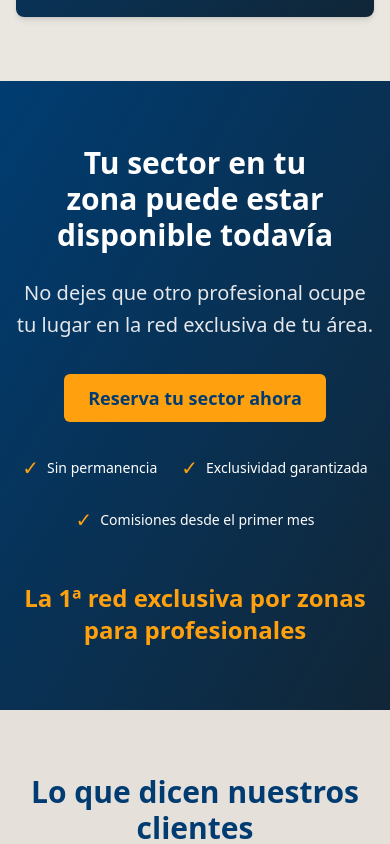
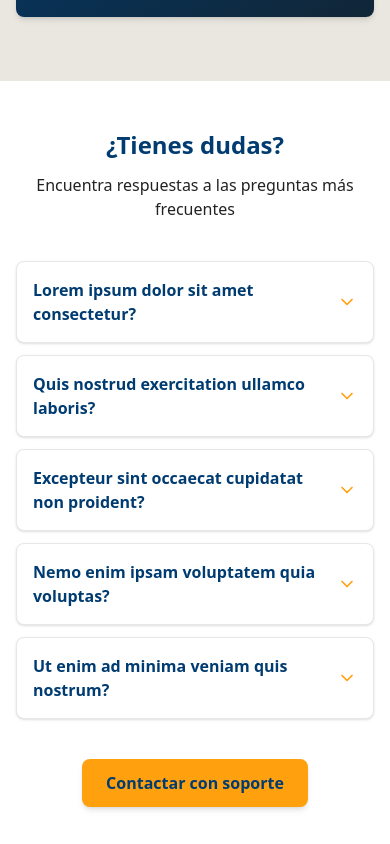
Before and after one commit to grinxy/kreator, a Next.js app: page / in a window 390 px wide. Shown: the part 6540-7384 px from the top of the page. Built offline with nearby package versions, Linux system fonts and the light colour scheme; no server answers.

Commit message:
feat(faq): add new FAQ section with responsive accordion and external data file

```diff
--- a/src/app/layout.tsx
+++ b/src/app/layout.tsx
@@ -2,7 +2,7 @@ import type React from "react"
 import type { Metadata } from "next"
 import { Suspense } from "react"
 import Script from "next/script"
-import "./globals.css"
+import "@/styles/globals.css"
 
 const GTM_ID = process.env.NEXT_PUBLIC_GTM_ID
 
--- a/src/app/page.tsx
+++ b/src/app/page.tsx
@@ -7,6 +7,7 @@ import { BenefitsSection } from "@/components/home-sections/benefits/benefits-se
 import { FinalCTASection } from "@/components/home-sections/final-cta/final-cta-section"
 import { TestimonialsSection } from "@/components/home-sections/testimonial/testimonials-section"
 import { Footer } from "@/components/layout/footer"
+import { FAQSection } from "@/components/home-sections/faq/faq-section"
 
 export default function HomePage() {
   return (
@@ -18,6 +19,7 @@ export default function HomePage() {
         <AboutSection />
         <ProfilesSection />
         <BenefitsSection />
+        <FAQSection />
         <FinalCTASection />
         <TestimonialsSection />
       </main>
--- a/src/components/home-sections/about/about-section.tsx
+++ b/src/components/home-sections/about/about-section.tsx
@@ -1,9 +1,11 @@
 import { SectionWrapper } from "@/components/layout/section-wrapper"
+import {SectionDivider} from "@/components/ui/section-divider"
 
 export function AboutSection() {
   return (
+    <div className="relative">
       <SectionWrapper id="sobre-kreator" className="py-16 md:py-24 bg-white">
-      <div className="max-w-4xl mx-auto">
+        <div className="relative max-w-4xl mx-auto z-10">
           <h2 className="text-3xl md:text-4xl font-bold text-kreator-blue mb-8 text-center">¿Qué es Kreator?</h2>
 
           <div className="space-y-6 text-lg text-gray-700 leading-relaxed">
@@ -54,8 +56,8 @@ export function AboutSection() {
             <div className="bg-blue-50 border-l-4 border-kreator-blue p-6 my-6">
               <p className="font-semibold text-kreator-blue mb-2">💡 Ejemplo:</p>
               <p className="text-gray-700">
-              El hermano de tu compañero puede necesitar tu servicio, o la empresa del padre de otro puede contratarte.
-              Con Kreator, esas conexiones se convierten en clientes reales.
+                El hermano de tu compañero puede necesitar tu servicio, o la empresa del padre de otro puede
+                contratarte. Con Kreator, esas conexiones se convierten en clientes reales.
               </p>
             </div>
 
@@ -82,5 +84,9 @@ export function AboutSection() {
           </div>
         </div>
       </SectionWrapper>
+      <div className="absolute bottom-0 left-1/2 -translate-x-1/2 w-screen overflow-hidden">
+        <SectionDivider color = "var(--kreator-yellow)" />
+      </div>
+    </div>
   )
 }
--- /dev/null
+++ b/src/components/home-sections/faq/faq-section.tsx
@@ -0,0 +1,90 @@
+"use client"
+
+import { useState } from "react"
+import { ChevronDown } from "lucide-react"
+import { faqData } from "@/data/faq"
+
+export function FAQSection() {
+  const [openIndex, setOpenIndex] = useState<number | null>(null)
+
+  const toggleAccordion = (index: number) => {
+    setOpenIndex(openIndex === index ? null : index)
+  }
+
+  return (
+    <section
+      id="faq"
+      className="py-12 sm:py-16 md:py-24 bg-[var(--kreator-light-gray)]"
+      aria-labelledby="faq-heading"
+    >
+      <div className="mx-auto px-4 sm:px-6 max-w-4xl">
+        {/* Header */}
+        <div className="text-center mb-10 sm:mb-12 md:mb-16">
+          <h2
+            id="faq-heading"
+            className="text-2xl sm:text-3xl md:text-4xl font-bold text-[var(--kreator-blue)] mb-3 sm:mb-4 font-[family-name:var(--font-poppins)]"
+          >
+            ¿Tienes dudas?
+          </h2>
+          <p className="text-base sm:text-lg md:text-xl text-[var(--kreator-dark-gray)] font-[family-name:var(--font-open-sans)]">
+            Encuentra respuestas a las preguntas más frecuentes
+          </p>
+        </div>
+
+        {/* FAQ Accordion */}
+        <div className="space-y-3 sm:space-y-4 mb-10 sm:mb-12">
+          {faqData.map((item, index) => (
+            <div
+              key={index}
+              className="bg-white rounded-lg shadow-sm border border-gray-200 overflow-hidden transition-all duration-200 hover:shadow-md"
+            >
+              <button
+                onClick={() => toggleAccordion(index)}
+                className="w-full px-4 sm:px-6 py-4 sm:py-5 flex items-center justify-between text-left transition-colors hover:bg-gray-50"
+                aria-expanded={openIndex === index}
+                aria-controls={`faq-answer-${index}`}
+              >
+                <span className="text-base sm:text-lg md:text-xl font-semibold text-[var(--kreator-blue)] pr-3 sm:pr-4 font-[family-name:var(--font-poppins)] cursor-pointer">
+                  {item.question}
+                </span>
+                <ChevronDown
+                  className={`w-5 sm:w-6 h-5 sm:h-6 text-[var(--kreator-yellow)] flex-shrink-0 transition-transform duration-200 cursor-pointer ${
+                    openIndex === index ? "rotate-180" : ""
+                  }`}
+                  aria-hidden="true"
+                />
+              </button>
+
+              <div
+                id={`faq-answer-${index}`}
+                className={`overflow-hidden transition-all duration-300 ${
+                  openIndex === index ? "max-h-96" : "max-h-0"
+                }`}
+                role="region"
+                aria-labelledby={`faq-question-${index}`}
+              >
+                <div className="px-4 sm:px-6 pb-4 sm:pb-5 pt-1 sm:pt-2">
+                  <p className="text-sm sm:text-base md:text-lg text-[var(--kreator-dark-gray)] leading-relaxed font-[family-name:var(--font-open-sans)]">
+                    {item.answer}
+                  </p>
+                </div>
+              </div>
+            </div>
+          ))}
+        </div>
+
+        {/* CTA Button */}
+        <div className="text-center">
+          <a
+            href="mailto:info@kreator.es"
+            className="inline-flex items-center justify-center px-6 sm:px-8 py-3 sm:py-4 text-base sm:text-lg font-semibold text-kreator-blue bg-[var(--kreator-yellow)] rounded-lg hover:bg-[var(--kreator-orange)] transition-colors duration-200 shadow-md hover:shadow-lg font-[family-name:var(--font-poppins)]"
+            data-analytics="faq-contact-support"
+            aria-label="Enviar correo al equipo de soporte de Kreator"
+          >
+            Contactar con soporte
+          </a>
+        </div>
+      </div>
+    </section>
+  )
+}
--- a/src/components/layout/mobile-menu.tsx
+++ b/src/components/layout/mobile-menu.tsx
@@ -98,6 +98,9 @@ export function MobileMenu({ className }: MobileMenuProps) {
             <NavLink href="#beneficios" onClick={closeMenu}>
               Beneficios
             </NavLink>
+            <NavLink href="#faq" onClick={closeMenu}>
+              FAQ
+            </NavLink>
             <NavLink href="#contacto" onClick={closeMenu}>
               Contacto
             </NavLink>
--- a/src/components/layout/navbar.tsx
+++ b/src/components/layout/navbar.tsx
@@ -28,6 +28,7 @@ export function Navbar() {
             <NavLink href="#sobre-kreator">Qué es Kreator</NavLink>
             <NavLink href="#perfiles">Perfiles</NavLink>
             <NavLink href="#beneficios">Beneficios</NavLink>
+            <NavLink href="#faq">FAQ</NavLink>
             <NavLink href="#contacto">Contacto</NavLink>
           </nav>
 
--- /dev/null
+++ b/src/components/ui/section-divider.tsx
@@ -0,0 +1,29 @@
+interface SectionDividerProps {
+  color?: string
+  flip?: boolean
+}
+
+export function SectionDivider({
+  color = "var(--kreator-yellow)",
+  flip = false,
+}: SectionDividerProps) {
+  return (
+    <div
+      className={`w-full overflow-hidden leading-none ${
+        flip ? "rotate-180" : ""
+      }`}
+    >
+      <svg
+        viewBox="0 0 1440 100"
+        preserveAspectRatio="none"
+        className="w-full h-30 md:h-38 lg:h-42"
+        style={{ color }}
+      >
+        <path
+          fill="currentColor"
+          d="M0,0 L1440,100 L0,100 Z"
+        ></path>
+      </svg>
+    </div>
+  )
+}
--- /dev/null
+++ b/src/data/faq.ts
@@ -0,0 +1,32 @@
+export interface FAQItem {
+  question: string
+  answer: string
+}
+
+export const faqData: FAQItem[] = [
+  {
+    question: "Lorem ipsum dolor sit amet consectetur?",
+    answer:
+      "Lorem ipsum dolor sit amet, consectetur adipiscing elit. Sed do eiusmod tempor incididunt ut labore et dolore magna aliqua.",
+  },
+  {
+    question: "Quis nostrud exercitation ullamco laboris?",
+    answer:
+      "Duis aute irure dolor in reprehenderit in voluptate velit esse cillum dolore eu fugiat nulla pariatur.",
+  },
+  {
+    question: "Excepteur sint occaecat cupidatat non proident?",
+    answer:
+      "Sed ut perspiciatis unde omnis iste natus error sit voluptatem accusantium doloremque laudantium.",
+  },
+  {
+    question: "Nemo enim ipsam voluptatem quia voluptas?",
+    answer:
+      "Neque porro quisquam est, qui dolorem ipsum quia dolor sit amet, consectetur adipisci velit.",
+  },
+  {
+    question: "Ut enim ad minima veniam quis nostrum?",
+    answer:
+      "At vero eos et accusamus et iusto odio dignissimos ducimus qui blanditiis praesentium voluptatum deleniti.",
+  },
+]
```
Also changed, not shown: src/styles/globals.css (renamed from src/app/globals.css). Lines whose indentation alone changed are shown as unchanged.
